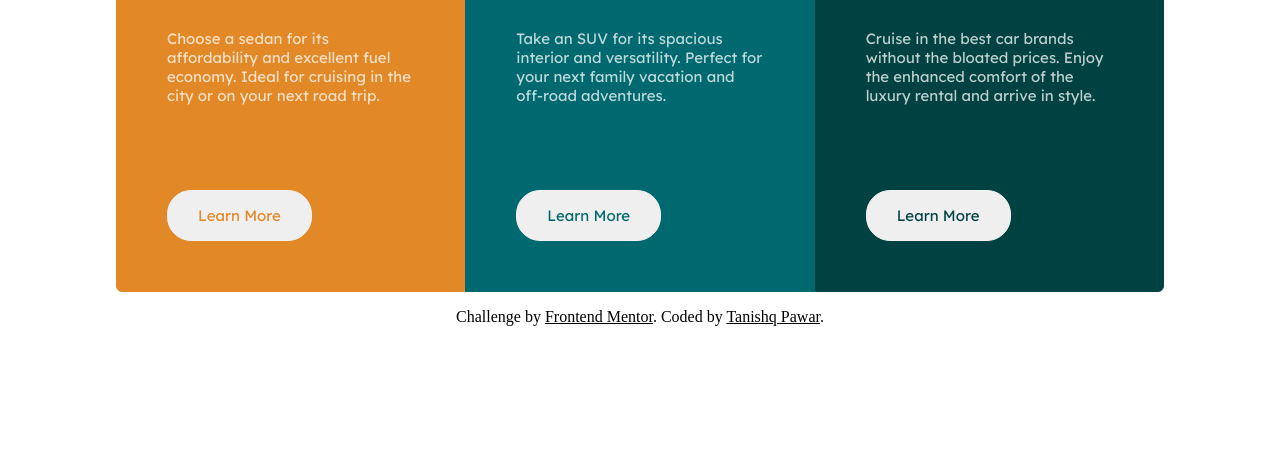
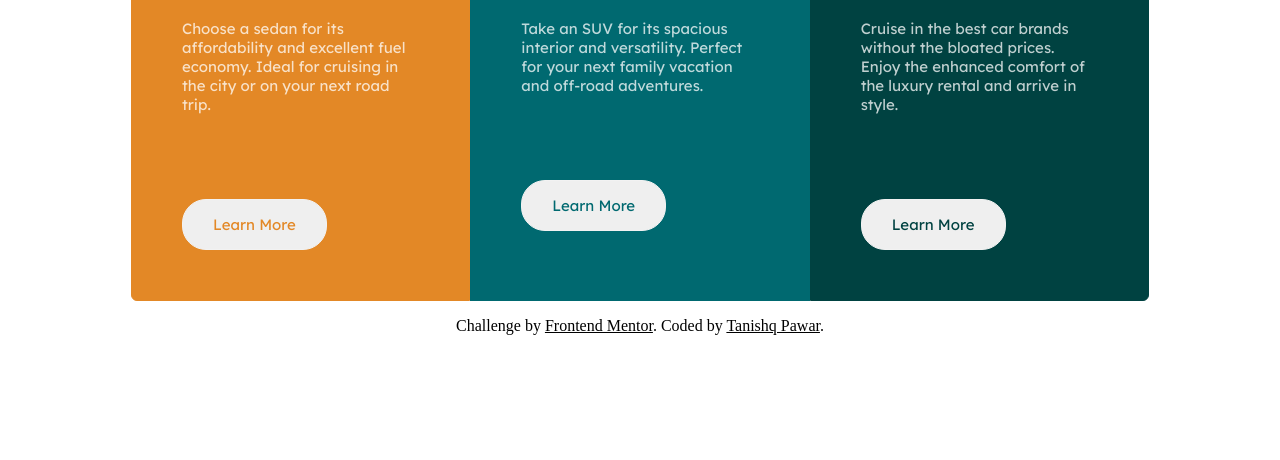
Before and after one commit to Ontan8/3-column-preview-card-component-, a plain HTML site: page index.html in a window 1280 px wide. Shown: the part 340-800 px from the top of the page. Drawn offline with Linux system fonts and the light colour scheme.

Commit message:
small change in the width

```diff
--- a/styles.css
+++ b/styles.css
@@ -14,7 +14,7 @@
 .main {
   display: grid;
   grid-template-columns: repeat(auto-fit, minmax(4, 1fr));
-  max-width: 1050px;
+  max-width: 1020px;
   border: 1px solid white;
   margin: 15px 30px;
 }
```
